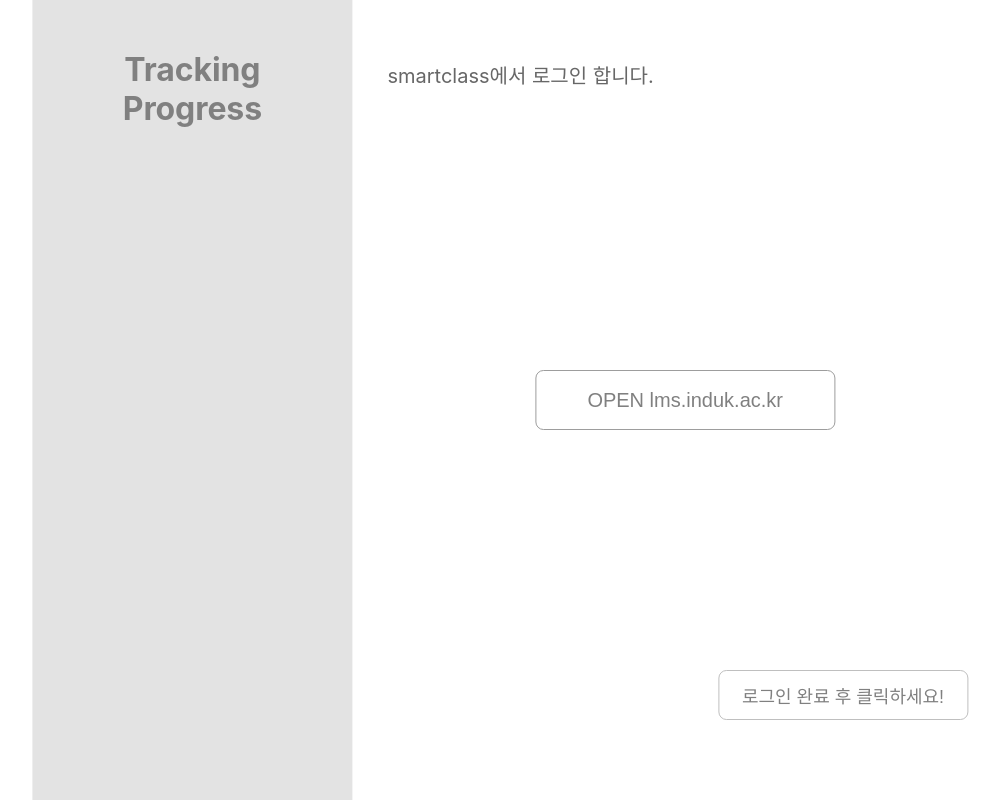
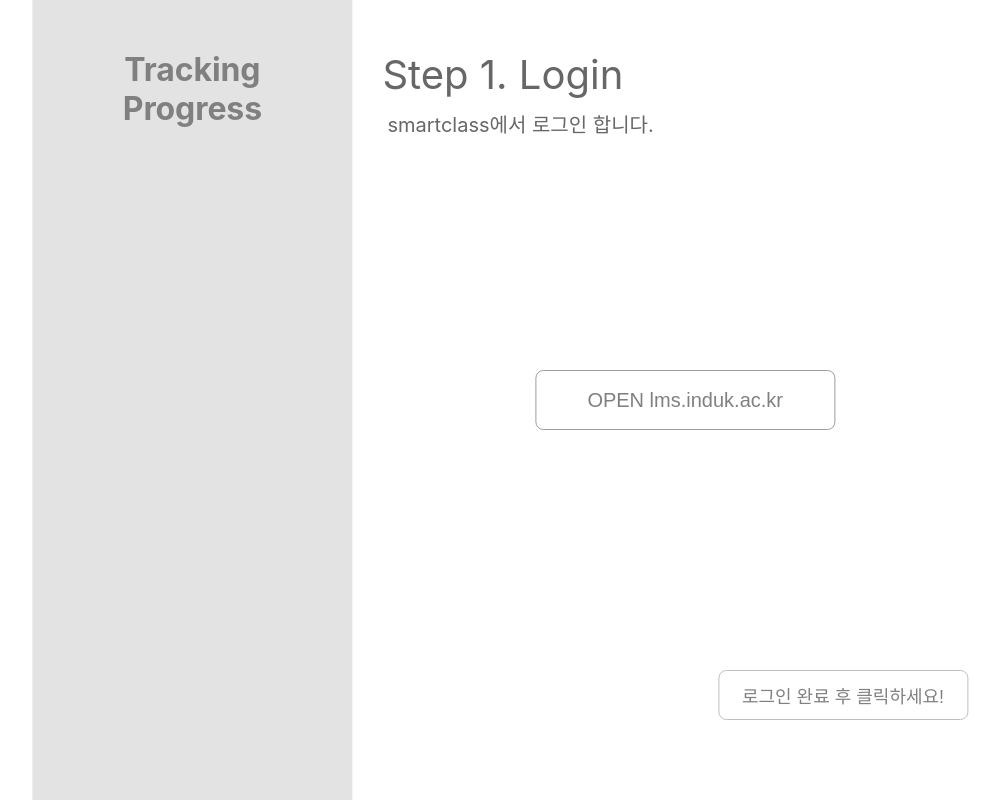
Before and after one commit to llooster/tracking-progress, a React (Create React App) app in the folder tracking-progress/: page /getValue in a window 1280 px wide. Shown: the whole page, without its empty margins (70-1070 px from the left). Built offline with nearby package versions, Linux system fonts and the light colour scheme.

Commit message:
Login 유도 화면

```diff
--- a/tracking-progress/src/component/Login/Login.js
+++ b/tracking-progress/src/component/Login/Login.js
@@ -11,7 +11,7 @@ class Login extends Component {
                 </div>
                 <div className="Step1">
                     <div className="explain">
-                        <div>{this.props.step}</div>
+                        <div>Step 1. Login</div>
                         <span>smartclass에서 로그인 합니다.</span>
                     </div>
                     <button
```
